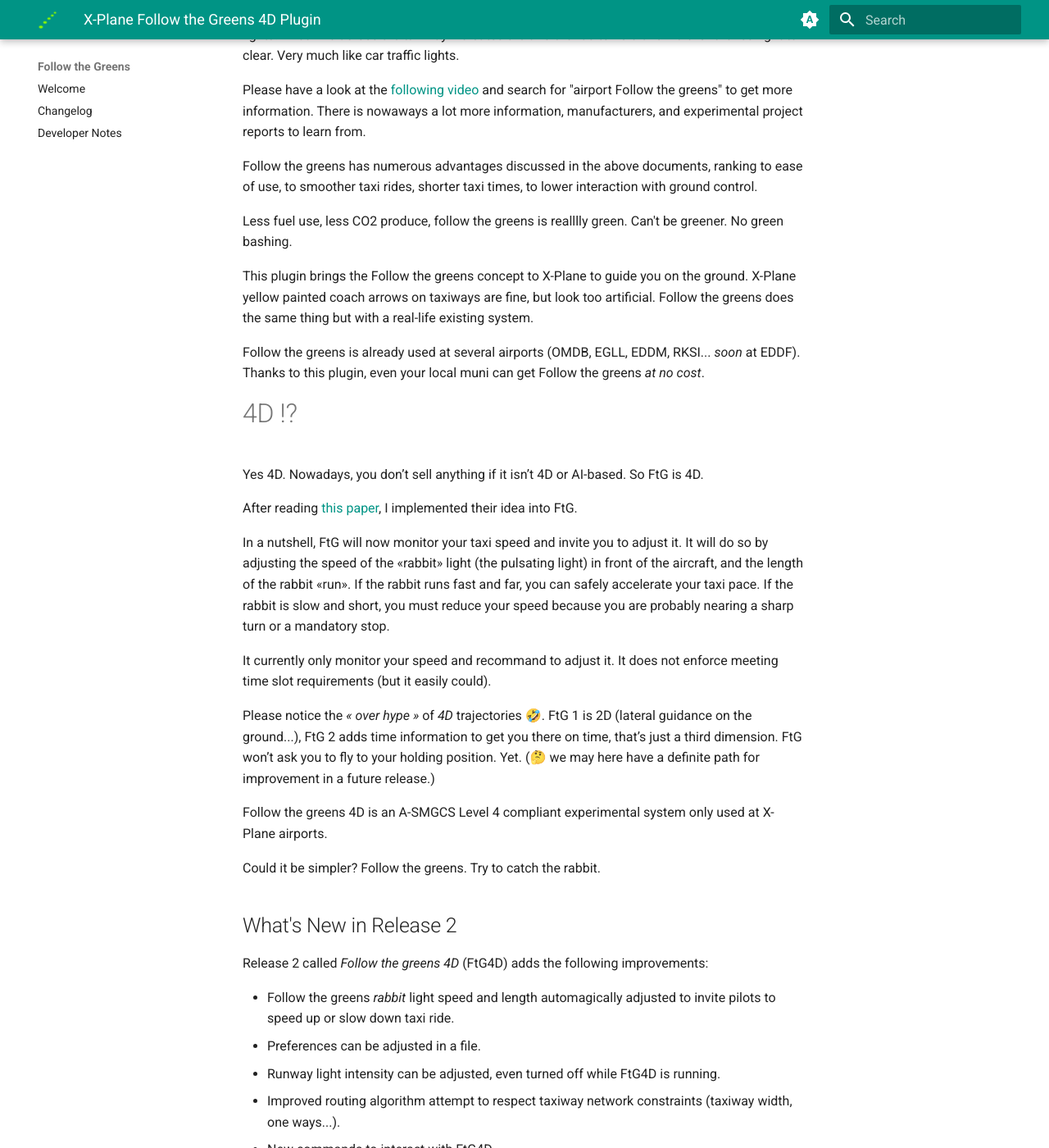
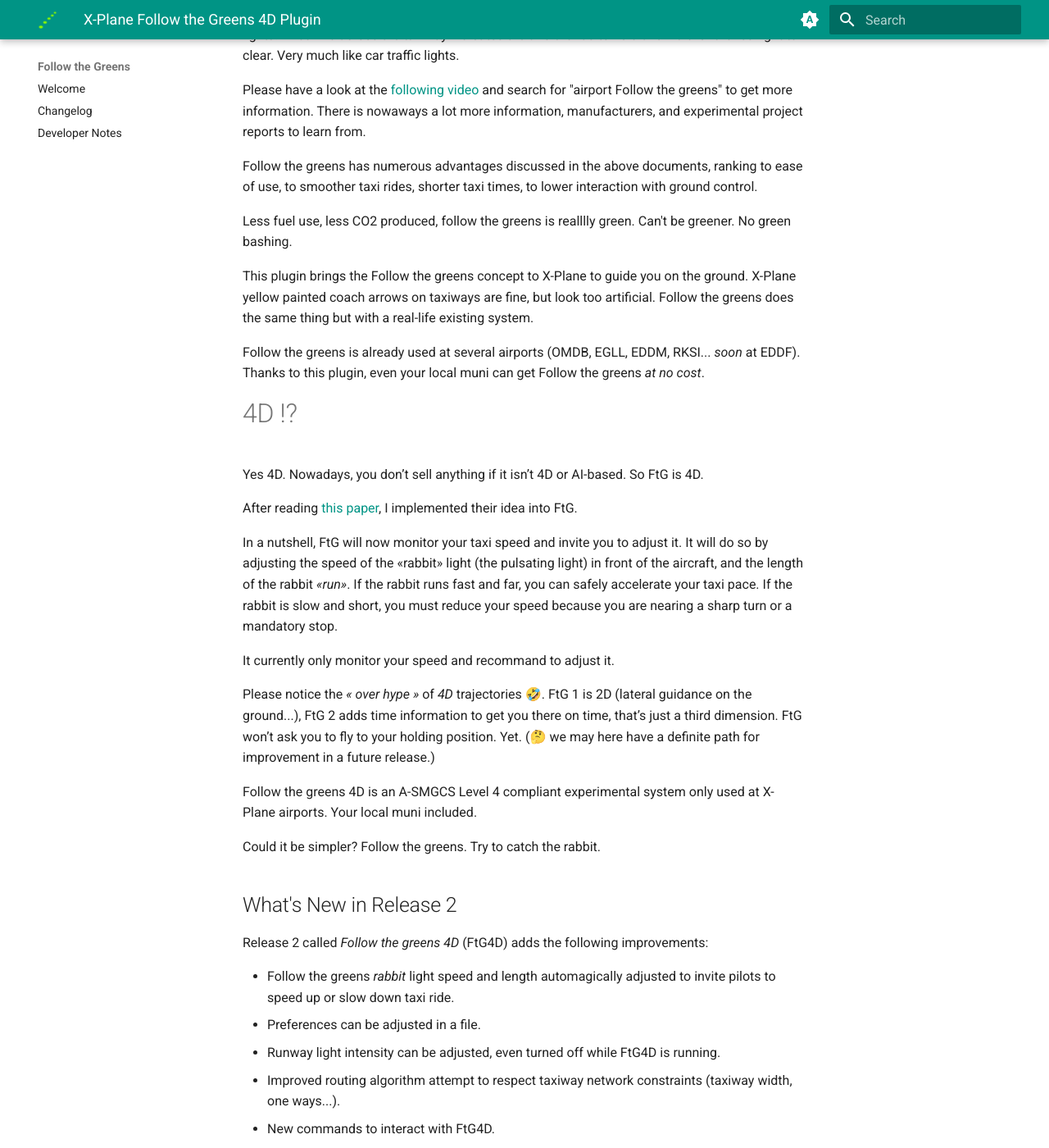
Before and after one commit to devleaks/followthegreens, an MkDocs documentation site: the page built from docs/plugin.md, in a window 1280 px wide and 1400 px high, scrolled down 593 px. Shown: the whole window at 82% size. Built offline with MkDocs 1.6.1 and Material for MkDocs 9.7.7, drawn with Linux system fonts in a browser that asks for light colours; some of the changed text lies outside the part shown.

```diff
--- a/docs/plugin.md
+++ b/docs/plugin.md
@@ -27,7 +27,7 @@
 Follow the greens has numerous advantages discussed in the above documents, ranking to ease of use, to smoother taxi rides,
 shorter taxi times, to lower interaction with ground control.
 
-Less fuel use, less CO2 produce, follow the greens is realllly green.
+Less fuel use, less CO2 produced, follow the greens is realllly green.
 Can't be greener. No green bashing.
 
 This plugin brings the Follow the greens concept to X-Plane to guide you on the ground.
@@ -48,13 +48,11 @@
 
 In a nutshell, FtG will now monitor your taxi speed and invite you to adjust it.
 It will do so by adjusting the speed of the «rabbit» light (the pulsating light) in front of the aircraft,
-and the length of the rabbit «run».
+and the length of the rabbit _«run»_.
 If the rabbit runs fast and far, you can safely accelerate your taxi pace.
-If the rabbit is slow and short, you must reduce your speed because you are probably nearing a sharp turn or a mandatory stop.
+If the rabbit is slow and short, you must reduce your speed because you are nearing a sharp turn or a mandatory stop.
 
 It currently only monitor your speed and recommand to adjust it.
-It does not enforce meeting time slot requirements (but it easily could).
-
 
 Please notice the _« over hype »_ of _4D_ trajectories 🤣.
 FtG 1 is 2D (lateral guidance on the ground...), FtG 2 adds time information to get you there on time, that’s just a third dimension.
@@ -62,6 +60,7 @@
 (🤔 we may here have a definite path for improvement in a future release.)
 
 Follow the greens 4D is an A-SMGCS Level 4 compliant experimental system only used at X-Plane airports.
+Your local muni included.
 
 Could it be simpler?
 Follow the greens.
@@ -144,6 +143,13 @@
 the [discord server](https://discord.gg/AQjP2tWV),
 or [github issue](https://github.com/devleaks/followthegreens/issues).
 
+FtG4D produces a file named `ftglog.txt` located in the `PythonPlugins` folder.
+You always must provide that file, and may be the file `XPPython3Log.txt` and even the familiar `log.txt` files
+in the X-Plane folder to help us track the issue.
+
+We may ask you to set the LOGGING_LEVEL preference to a precise value in your the preference file to help us pinpoint the issue.
+With your cooperation and input, FtG4D will become more reliable.
+
 Taxi safely.
 
 Follow the greens.
```
Also changed, not shown: other parts of docs/plugin.md (+3 -5 lines), docs/index.md (+2 -2 lines), 2 other files.
